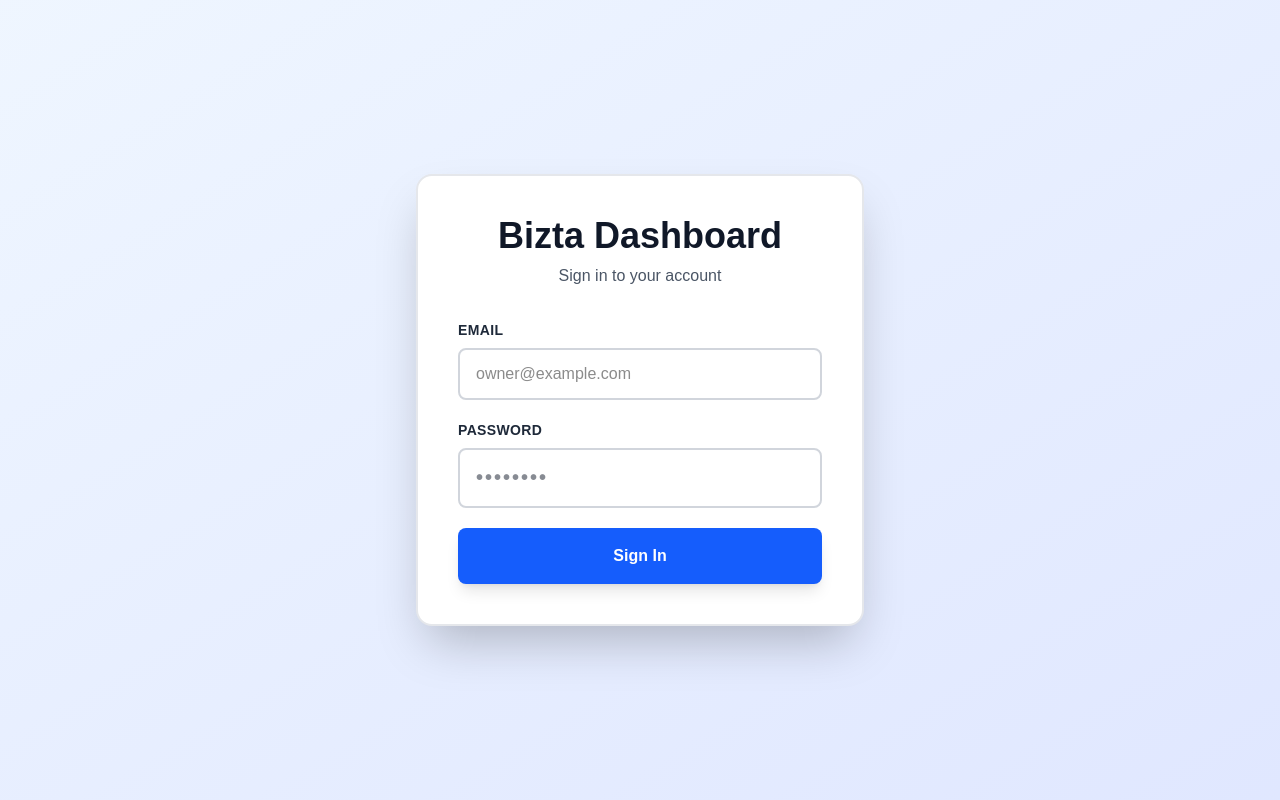
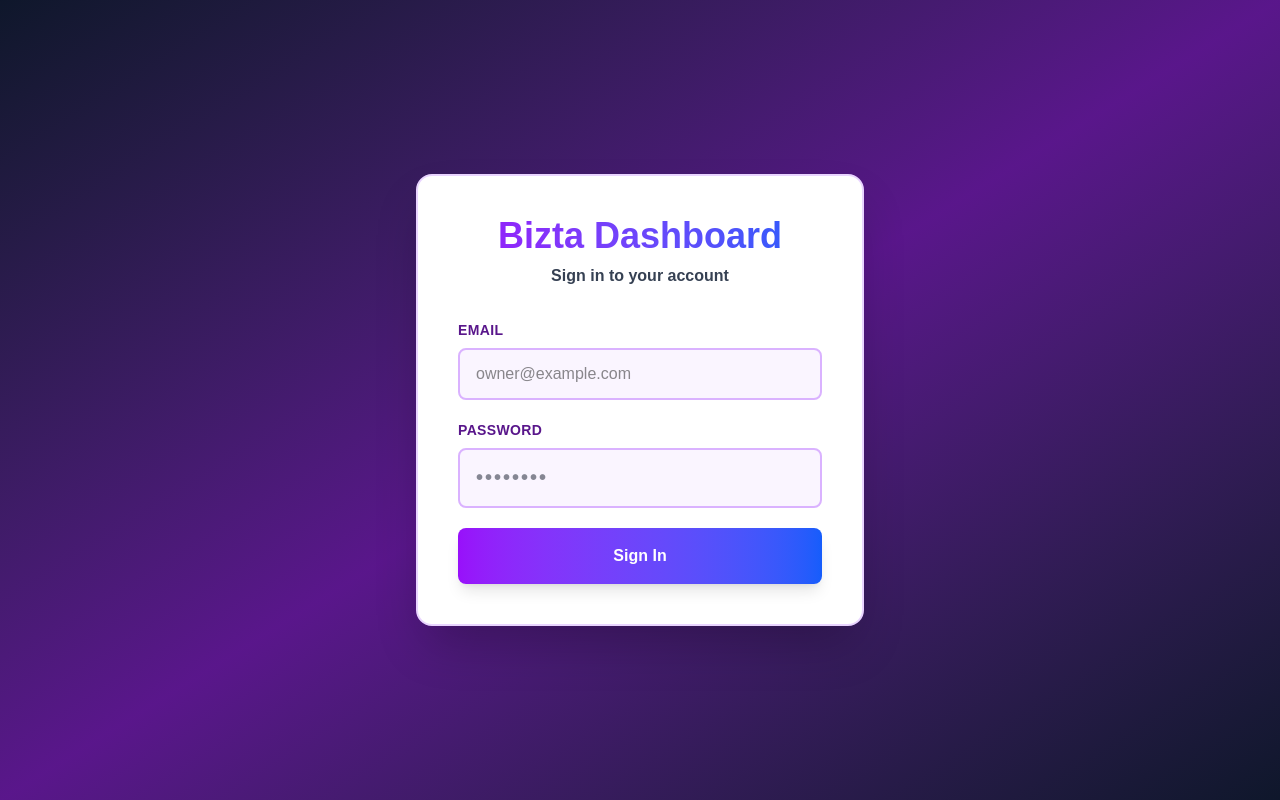
Before and after one commit to dinesh-venati/bizta-web, a Next.js app: page /login in a window 1280 px wide. Built offline with nearby package versions, Linux system fonts and the light colour scheme; no server answers.

Commit message:
initial purple gradient theme

```diff
--- a/src/app/dashboard/layout.tsx
+++ b/src/app/dashboard/layout.tsx
@@ -14,20 +14,20 @@ export default function DashboardLayout({
 
   return (
     <RequireAuth>
-      <div className="min-h-screen bg-gray-50">
+      <div className="min-h-screen bg-gradient-to-br from-slate-50 to-purple-50">
         {/* Header */}
-        <header className="bg-white border-b-2 border-gray-200 shadow-sm">
+        <header className="bg-gradient-to-r from-slate-900 via-purple-900 to-slate-900 border-b-2 border-purple-500 shadow-lg">
           <div className="max-w-7xl mx-auto px-4 sm:px-6 lg:px-8">
             <div className="flex justify-between items-center h-16">
               <div className="flex items-center gap-8">
-                <h1 className="text-2xl font-bold text-gray-900">Bizta Dashboard</h1>
+                <h1 className="text-2xl font-bold bg-gradient-to-r from-purple-300 to-blue-300 bg-clip-text text-transparent">Bizta Dashboard</h1>
                 <nav className="flex gap-4">
                   <Link
                     href="/dashboard"
                     className={`px-3 py-2 rounded-md text-sm font-medium transition-colors ${
                       pathname === '/dashboard'
-                        ? 'bg-blue-600 text-white'
-                        : 'text-gray-700 hover:bg-gray-100'
+                        ? 'bg-gradient-to-r from-purple-500 to-blue-500 text-white shadow-md'
+                        : 'text-purple-200 hover:bg-purple-800/50'
                     }`}
                   >
                     Overview
@@ -36,8 +36,8 @@ export default function DashboardLayout({
                     href="/dashboard/conversations"
                     className={`px-3 py-2 rounded-md text-sm font-medium transition-colors ${
                       pathname?.startsWith('/dashboard/conversations')
-                        ? 'bg-blue-600 text-white'
-                        : 'text-gray-700 hover:bg-gray-100'
+                        ? 'bg-gradient-to-r from-purple-500 to-blue-500 text-white shadow-md'
+                        : 'text-purple-200 hover:bg-purple-800/50'
                     }`}
                   >
                     Conversations
@@ -46,7 +46,7 @@ export default function DashboardLayout({
               </div>
               <button
                 onClick={logout}
-                className="px-4 py-2 text-sm font-medium text-white bg-red-600 hover:bg-red-700 rounded-md transition-colors"
+                className="px-4 py-2 text-sm font-medium text-white bg-gradient-to-r from-red-500 to-pink-500 hover:from-red-600 hover:to-pink-600 rounded-md transition-all shadow-md hover:shadow-lg"
               >
                 Sign Out
               </button>
--- a/src/app/dashboard/page.tsx
+++ b/src/app/dashboard/page.tsx
@@ -34,13 +34,13 @@ export default function DashboardPage() {
 
   return (
     <div className="space-y-6">
-      <div className="bg-white rounded-lg shadow-sm p-6 border border-gray-200">
-        <h2 className="text-3xl font-bold text-gray-900">Dashboard Overview</h2>
-        <p className="text-gray-600 mt-2 text-base">Monitor your AI assistant&apos;s performance</p>
+      <div className="bg-white rounded-lg shadow-lg p-6 border-2 border-purple-200">
+        <h2 className="text-3xl font-bold bg-gradient-to-r from-purple-600 to-blue-600 bg-clip-text text-transparent">Dashboard Overview</h2>
+        <p className="text-gray-700 mt-2 text-base font-semibold">Monitor your AI assistant&apos;s performance</p>
       </div>
 
       {/* Date Range Tabs */}
-      <div className="bg-white rounded-lg shadow-sm border border-gray-200 p-4">
+      <div className="bg-white rounded-lg shadow-lg border-2 border-purple-200 p-4">
         <div className="flex gap-2">
           {(['today', 'yesterday', 'dayBeforeYesterday'] as DateRange[]).map((date) => (
             <button
@@ -48,8 +48,8 @@ export default function DashboardPage() {
               onClick={() => setSelectedDate(date)}
               className={`px-6 py-3 text-sm font-semibold rounded-lg transition-all ${
                 selectedDate === date
-                  ? 'bg-blue-600 text-white shadow-md'
-                  : 'bg-gray-100 text-gray-700 hover:bg-gray-200'
+                  ? 'bg-gradient-to-r from-purple-600 to-blue-600 text-white shadow-lg'
+                  : 'bg-purple-100 text-purple-700 hover:bg-purple-200'
               }`}
             >
               {dateLabels[date]}
@@ -167,17 +167,17 @@ function StatCard({
   link?: string;
 }) {
   const colorClasses = {
-    blue: 'text-blue-600 bg-blue-50',
-    green: 'text-green-600 bg-green-50',
-    orange: 'text-orange-600 bg-orange-50',
-    purple: 'text-purple-600 bg-purple-50',
+    blue: 'text-blue-700 bg-blue-50',
+    green: 'text-emerald-700 bg-emerald-50',
+    orange: 'text-amber-700 bg-amber-50',
+    purple: 'text-purple-700 bg-purple-50',
   };
 
   const borderClasses = {
-    blue: 'border-blue-200',
-    green: 'border-green-200',
-    orange: 'border-orange-200',
-    purple: 'border-purple-200',
+    blue: 'border-blue-400',
+    green: 'border-emerald-400',
+    orange: 'border-amber-400',
+    purple: 'border-purple-400',
   };
 
   const content = (
--- a/src/app/login/page.tsx
+++ b/src/app/login/page.tsx
@@ -27,16 +27,16 @@ export default function LoginPage() {
   };
 
   return (
-    <div className="flex items-center justify-center min-h-screen bg-gradient-to-br from-blue-50 to-indigo-100">
-      <div className="w-full max-w-md p-10 bg-white rounded-2xl shadow-2xl border-2 border-gray-200">
+    <div className="flex items-center justify-center min-h-screen bg-gradient-to-br from-slate-900 via-purple-900 to-slate-900">
+      <div className="w-full max-w-md p-10 bg-white rounded-2xl shadow-2xl border-2 border-purple-200">
         <div className="text-center mb-8">
-          <h1 className="text-4xl font-bold text-gray-900 mb-2">Bizta Dashboard</h1>
-          <p className="text-gray-600 font-medium">Sign in to your account</p>
+          <h1 className="text-4xl font-bold bg-gradient-to-r from-purple-600 to-blue-600 bg-clip-text text-transparent mb-2">Bizta Dashboard</h1>
+          <p className="text-gray-700 font-semibold">Sign in to your account</p>
         </div>
 
         <form onSubmit={handleSubmit} className="space-y-5">
           <div>
-            <label htmlFor="email" className="block text-sm font-bold text-gray-800 mb-2 uppercase tracking-wide">
+            <label htmlFor="email" className="block text-sm font-bold text-purple-900 mb-2 uppercase tracking-wide">
               Email
             </label>
             <input
@@ -45,13 +45,13 @@ export default function LoginPage() {
               value={email}
               onChange={(e) => setEmail(e.target.value)}
               required
-              className="w-full px-4 py-3 text-base border-2 border-gray-300 rounded-lg focus:outline-none focus:ring-2 focus:ring-blue-500 focus:border-blue-500 transition-all"
+              className="w-full px-4 py-3 text-base border-2 border-purple-300 rounded-lg focus:outline-none focus:ring-2 focus:ring-purple-500 focus:border-purple-500 transition-all bg-purple-50"
               placeholder="owner@example.com"
             />
           </div>
 
           <div>
-            <label htmlFor="password" className="block text-sm font-bold text-gray-800 mb-2 uppercase tracking-wide">
+            <label htmlFor="password" className="block text-sm font-bold text-purple-900 mb-2 uppercase tracking-wide">
               Password
             </label>
             <input
@@ -60,7 +60,7 @@ export default function LoginPage() {
               value={password}
               onChange={(e) => setPassword(e.target.value)}
               required
-              className="w-full px-4 py-3 text-lg font-bold text-gray-900 border-2 border-gray-300 rounded-lg focus:outline-none focus:ring-2 focus:ring-blue-500 focus:border-blue-500 transition-all tracking-widest"
+              className="w-full px-4 py-3 text-lg font-bold text-gray-900 border-2 border-purple-300 rounded-lg focus:outline-none focus:ring-2 focus:ring-purple-500 focus:border-purple-500 transition-all tracking-widest bg-purple-50"
               placeholder="••••••••"
               style={{ fontSize: '1.25rem' }}
             />
@@ -75,7 +75,7 @@ export default function LoginPage() {
           <button
             type="submit"
             disabled={loading}
-            className="w-full py-4 px-4 text-base font-bold bg-blue-600 text-white rounded-lg hover:bg-blue-700 focus:outline-none focus:ring-4 focus:ring-blue-300 disabled:opacity-50 disabled:cursor-not-allowed transition-all shadow-lg hover:shadow-xl transform hover:scale-[1.02]"
+            className="w-full py-4 px-4 text-base font-bold bg-gradient-to-r from-purple-600 to-blue-600 text-white rounded-lg hover:from-purple-700 hover:to-blue-700 focus:outline-none focus:ring-4 focus:ring-purple-300 disabled:opacity-50 disabled:cursor-not-allowed transition-all shadow-lg hover:shadow-xl transform hover:scale-[1.02]"
           >
             {loading ? 'Signing in...' : 'Sign In'}
           </button>
```
